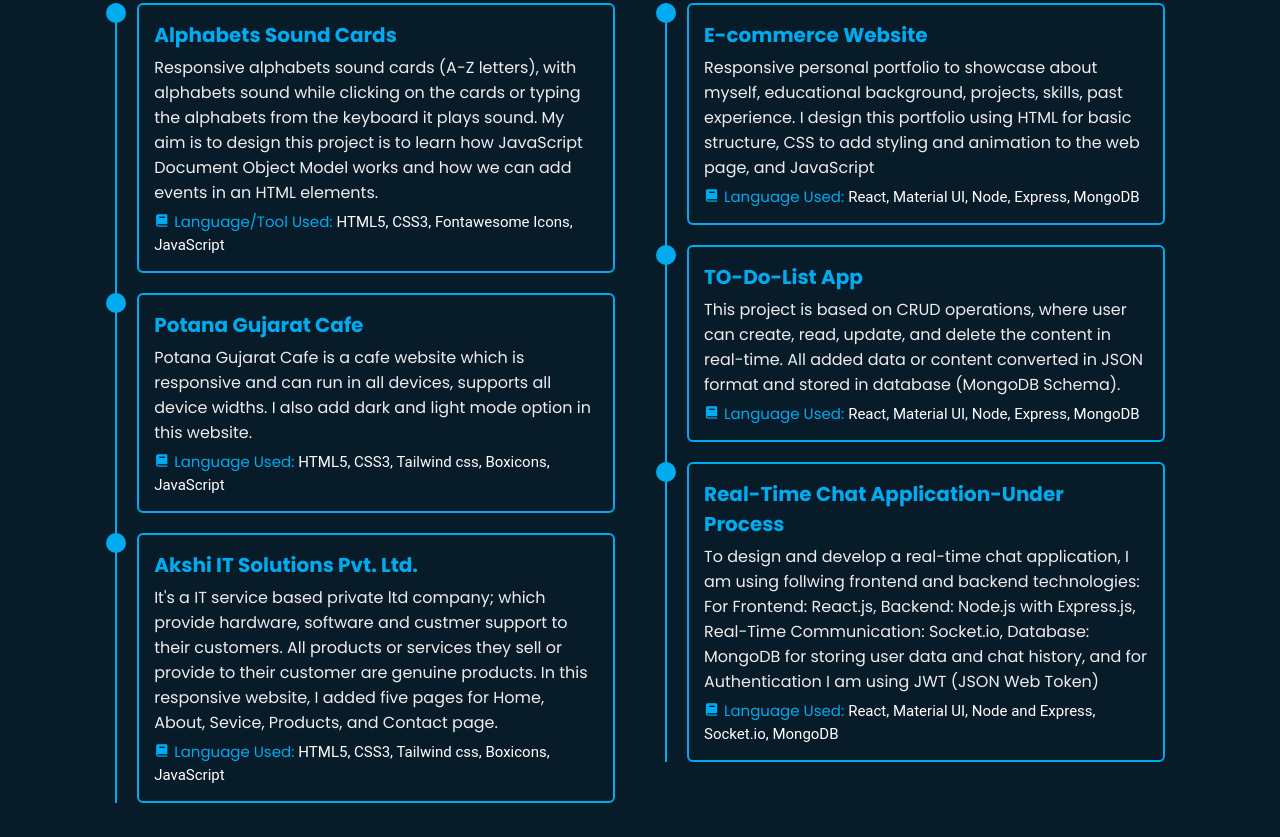
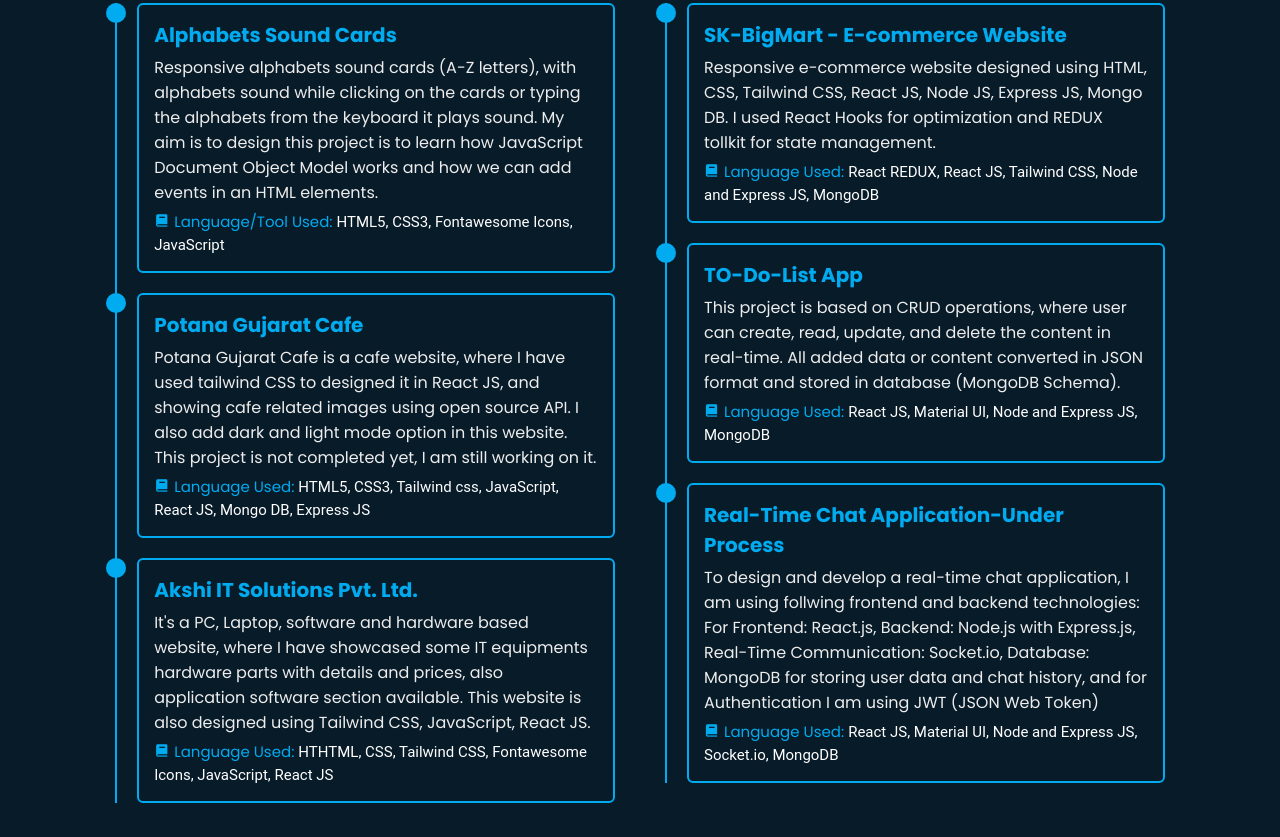
Before and after one commit to SunilKandpal007/personal-portfolio-sk, a plain HTML site: page index.html in a window 1280 px wide. Shown: the part 3503-4340 px from the top of the page. Drawn offline with nearby package versions, Linux system fonts and the light colour scheme.

Commit message:
Update index.html
some additional information are updated

```diff
--- a/index.html
+++ b/index.html
@@ -123,7 +123,7 @@
 <div class="content">
 <div class="year"><i class="bx bxs-calendar"></i> 2012-2012</div>
 <h3><span>SEO Intern - ORCA Web Technology</span></h3>
-<p>Afte graduation, I joined ORCA Web Technology as a SEO intern, where my job role was to optimize no. of websites on searc engines and improve the ranking of websites based on search-engine search results. At ORCA, I had learned how on-page optimization and off-page optimization work and how we can improve our websites page-ranking based on meta-keywords.</p>
+<p>I joined ORCA Web Technology as a SEO intern, where my job role was to optimize websites on search engines and improve the ranking of websites based on search-engine search results. There I have learn how on-page optimization and off-page optimization work and how we can improve our websites page-rankings on top sear engines.</p>
 </div>
 </div>
 </div>
@@ -230,12 +230,12 @@ we can add events in an HTML elements.</p>
 <div class="education-content">
 <div class="content">
 <h3><span>Potana Gujarat Cafe</span></h3>
-<p>Potana Gujarat Cafe is a cafe website which is responsive and can run in all devices, supports all device widths. I also add
-dark and light mode option in this website.</p>
+<p>Potana Gujarat Cafe is a cafe website, where I have used tailwind CSS to designed it in React JS, and showing cafe related images using open source API.
+I also add dark and light mode option in this website. This project is not completed yet, I am still working on it.</p>
 
 <div class="arrow-right">
 <i class="bx bxs-book"></i>Language Used:
-<span style="color: #fff; font-family: roboto">HTML5, CSS3, Tailwind css, Boxicons, JavaScript</span>
+<span style="color: #fff; font-family: roboto">HTML5, CSS3, Tailwind css, JavaScript, React JS, Mongo DB, Express JS</span>
 </div>
 </div>
 </div>
@@ -243,12 +243,12 @@ dark and light mode option in this website.</p>
 <div class="education-content">
 <div class="content">
 <h3><span>Akshi IT Solutions Pvt. Ltd.</span></h3>
-<p>It's a IT service based private ltd company; which provide hardware, software and custmer support to their customers. All
-products or services they sell or provide to their customer are genuine products. In this responsive website, I added five pages for Home, About, Sevice, Products, and Contact page.</p>
+<p>It's a PC, Laptop, software and hardware based website, where I have showcased some IT equipments hardware parts with details and prices, also application software section available.
+	This website is also designed using Tailwind CSS, JavaScript, React JS.</p>
 
 <div class="arrow-right">
 <i class="bx bxs-book"></i>Language Used:
-<span style="color: #fff; font-family: roboto">HTML5, CSS3, Tailwind css, Boxicons, JavaScript</span>
+<span style="color: #fff; font-family: roboto">HTHTML, CSS, Tailwind CSS, Fontawesome Icons, JavaScript, React JS</span>
 </div>
 </div>
 </div>
@@ -263,12 +263,12 @@ products or services they sell or provide to their customer are genuine products
 <div class="education-box">
 <div class="education-content">
 <div class="content">
-<h3><span>E-commerce Website</span></h3>
-<p>Responsive personal portfolio to showcase about myself, educational background, projects, skills, past experience. I design this portfolio using HTML for basic structure, CSS to add styling and animation to the web page, and JavaScript</p>
+<h3><span>SK-BigMart - E-commerce Website</span></h3>
+<p>Responsive e-commerce website designed using HTML, CSS, Tailwind CSS, React JS, Node JS, Express JS, Mongo DB. I used React Hooks for optimization and REDUX tollkit for state management.</p>
 
 <div class="arrow-right">
 <i class="bx bxs-book"></i>Language Used:
-<span style="color: #fff; font-family: roboto">React, Material UI, Node, Express, MongoDB</span>
+<span style="color: #fff; font-family: roboto">React REDUX, React JS, Tailwind CSS, Node and Express JS, MongoDB</span>
 </div>
 </div>
 </div>
@@ -279,7 +279,7 @@ products or services they sell or provide to their customer are genuine products
 <p>This project is based on CRUD operations, where user can create, read, update, and delete the content in real-time. All added data or content converted in JSON format and stored in database (MongoDB Schema).</p>
 <div class="arrow-right">
 <i class="bx bxs-book"></i>Language Used:
-<span style="color: #fff; font-family: roboto">React, Material UI, Node, Express, MongoDB</span>
+<span style="color: #fff; font-family: roboto">React JS, Material UI, Node and Express JS, MongoDB</span>
 </div>
 </div>
 </div>
@@ -291,7 +291,7 @@ products or services they sell or provide to their customer are genuine products
 <p>To design and develop a real-time chat application, I am using follwing frontend and backend technologies: For Frontend: React.js, Backend: Node.js with Express.js, Real-Time Communication: Socket.io, Database: MongoDB for storing user data and chat history, and for Authentication I am using JWT (JSON Web Token)</p>
 <div class="arrow-right">
 <i class="bx bxs-book"></i>Language Used:
-<span style="color: #fff; font-family: roboto">React, Material UI, Node and Express, Socket.io, MongoDB</span>
+<span style="color: #fff; font-family: roboto">React JS, Material UI, Node and Express JS, Socket.io, MongoDB</span>
 </div>
 </div>
 </div>
@@ -307,7 +307,7 @@ products or services they sell or provide to their customer are genuine products
 <!-- contact-section start here -->
 <section class="contact" id="contact">
 <h2 class="heading">Contact <span>Me!</span></h2>
-<form action="#">
+<form action="#" method="post">
 <div class="input-box">
 <div class="input-field">
 <input type="text" placeholder="Name" required />
@@ -340,7 +340,7 @@ products or services they sell or provide to their customer are genuine products
 </div>
 
 <div class="btn-box">
-<button type="submit" class="btn">Submit</button>
+<button type="reset" class="btn">Submit</button>
 <button type="reset" class="btn">Cancel</button>
 </div>
 </form>
```
